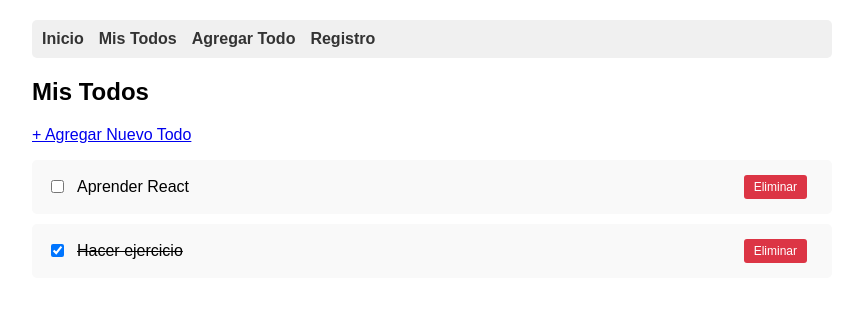
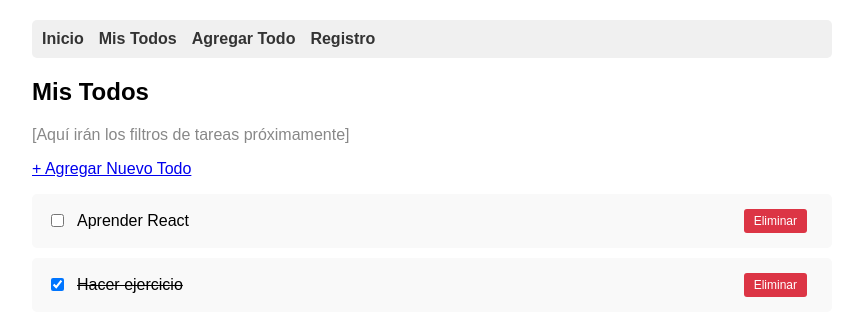
Before and after one commit to Juanes-crypto/todo-app, a React (Create React App) app: page /todos in a window 1280 px wide. Shown: the top 336 px of the page, without its empty margins (208-1071 px from the left). Built offline with nearby package versions, Linux system fonts and the light colour scheme; data requests are answered from the project's data file.

Commit message:
se añadió un mensaje informativo sobre los filtros de tareas en el componente TodoList

```diff
--- a/src/TodoList.js
+++ b/src/TodoList.js
@@ -78,7 +78,9 @@ function TodoList() {
     return (
         <div>
             <h2>Mis Todos</h2>
-
+            <div style={{ marginBottom: '1em', color: '#888' }}>
+                [Aquí irán los filtros de tareas próximamente]
+            </div>
             <Link to="/add">+ Agregar Nuevo Todo</Link>
 
             {todos.length === 0 ? (
```
